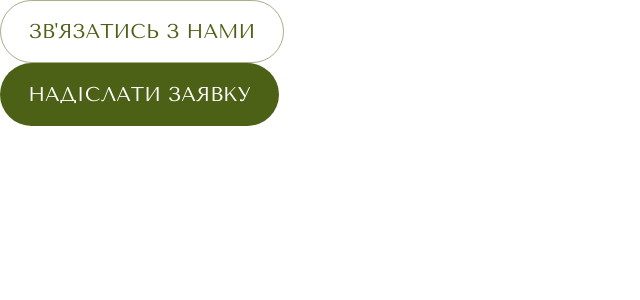
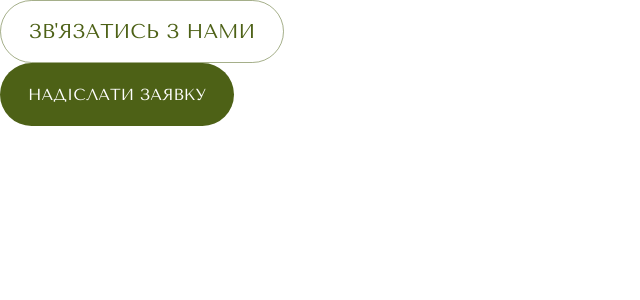
Before and after one commit to SoftRyzen-internship/grape_paradise, a Next.js app: page / in a window 1280 px wide. Shown: the top 300 px of the page, without its empty margins (0-640 px from the left). Built offline with nearby package versions, Linux system fonts and the light colour scheme.

Commit message:
prepare for reusable form/slider/video button

```diff
--- a/src/components/Observer.tsx
+++ b/src/components/Observer.tsx
@@ -1,7 +1,7 @@
 import React from 'react';
 import { buttonsData, sectionsData } from '@/data';
 import { ButtonMain } from './ui/ButtonMain/ButtonMain';
-import { ButtonForm } from './ui/ButtonForm/ButtonForm';
+import { ButtonLess } from './ui/ButtonForm/ButtonLess';
 
 export const Observer: React.FC = () => {
 	return (
@@ -9,7 +9,9 @@ export const Observer: React.FC = () => {
 			<ButtonMain chapter='about' to={sectionsData.contacts}>
 				{buttonsData.callButton}
 			</ButtonMain>
-			<ButtonForm>{buttonsData.sendButton}</ButtonForm>
+			<ButtonLess type='submit' purpose='form'>
+				{buttonsData.sendButton}
+			</ButtonLess>
 		</>
 	);
 };
--- a/src/components/ui/ButtonForm/ButtonForm.tsx
+++ /dev/null
@@ -1,16 +0,0 @@
-'use client';
-
-import React from 'react';
-
-export const ButtonForm = ({ children }: { children: React.ReactNode }) => {
-	return (
-		<button
-			type='submit'
-			className='hover:bg-darkGreen focus:bg-darkGreen lg flex h-[59px] w-full cursor-pointer items-center justify-center rounded-60px bg-green px-7 py-5 font-tenor text-btn font-normal uppercase text-white
-            md:w-[234px]
-			lg:h-[63px] lg:w-[279px] lg:text-btn_desk'
-		>
-			{children}
-		</button>
-	);
-};
--- /dev/null
+++ b/src/components/ui/ButtonForm/ButtonLess.tsx
@@ -0,0 +1,21 @@
+'use client';
+
+import React from 'react';
+import { ButtonLessProps } from './ButtonLess.types';
+import clsx from 'clsx';
+
+export const ButtonLess = ({ type, purpose, children }: ButtonLessProps) => {
+	return (
+		<button
+			type={type}
+			className={clsx({
+				'lg lg:w-[279px]lg:text-btn_desk flex h-[59px] w-full cursor-pointer items-center justify-center rounded-60px bg-green px-7 py-5 font-tenor text-btn font-normal uppercase text-white hover:bg-darkGreen focus:bg-darkGreen md:w-[234px] lg:h-[63px]':
+					purpose === 'form',
+				'': purpose === 'slider',
+				'': purpose === 'video',
+			})}
+		>
+			{children}
+		</button>
+	);
+};
--- /dev/null
+++ b/src/components/ui/ButtonForm/ButtonLess.types.ts
@@ -0,0 +1,5 @@
+export interface ButtonLessProps {
+	type: 'button' | 'submit';
+	purpose: 'form' | 'slider' | 'video';
+	children?: React.ReactNode;
+}
```
